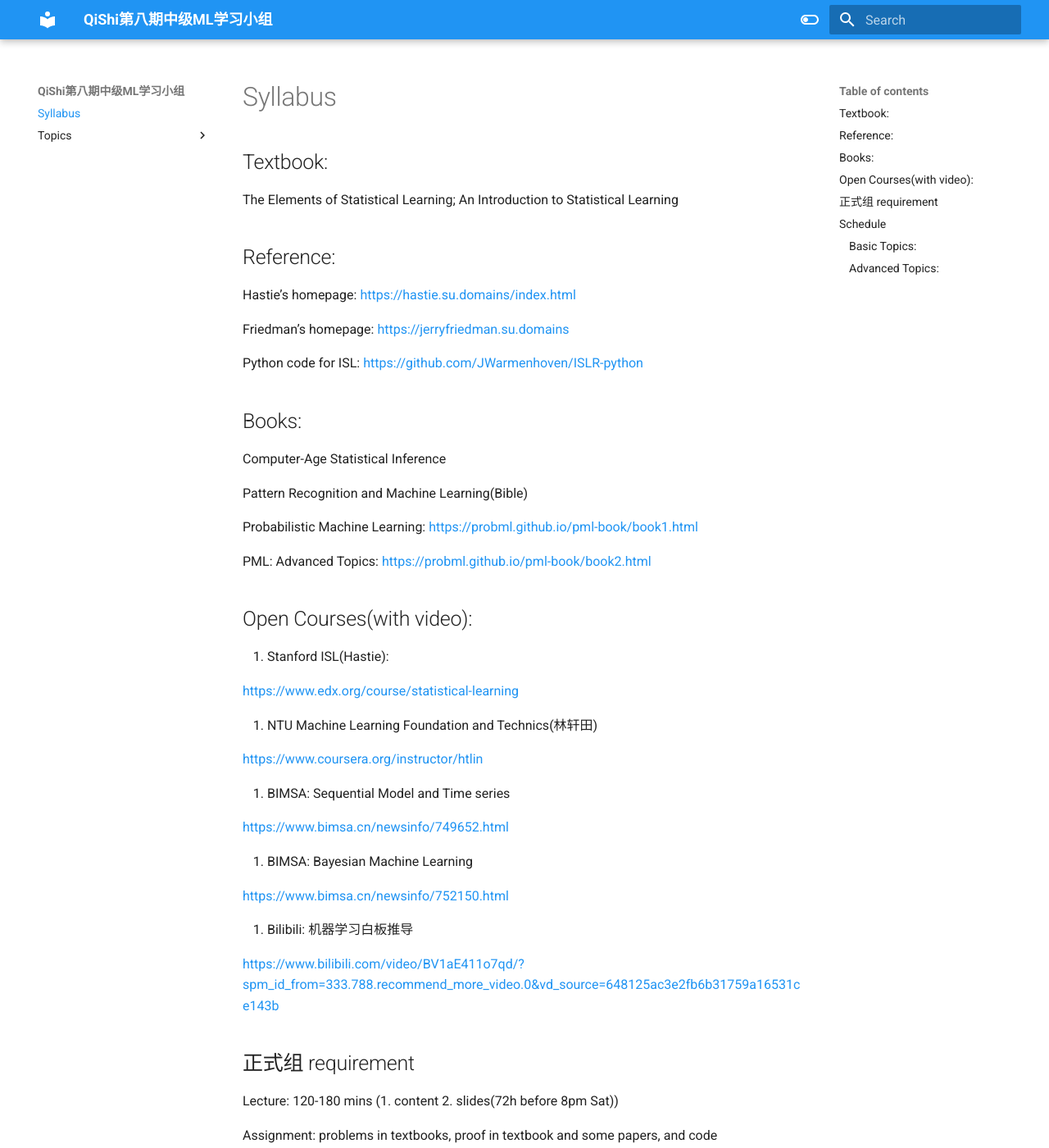
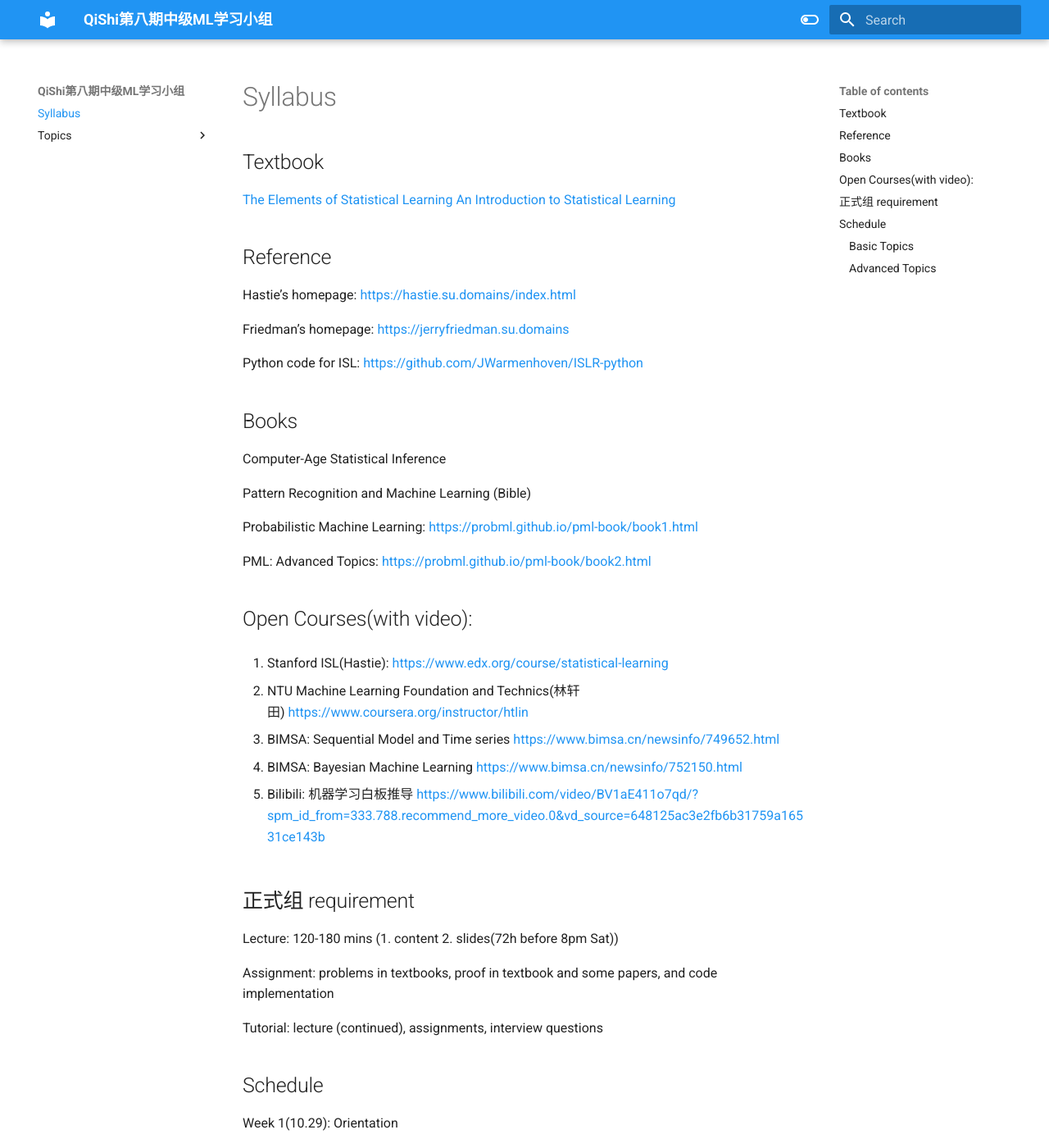
Before and after one commit to qishiclub/intermediate-ml-8th, an MkDocs documentation site: the page built from docs/index.md, in a window 1280 px wide and 1400 px high. Shown: the whole window at 82% size. Built offline with MkDocs 1.6.1 and Material for MkDocs 9.7.7, drawn with Linux system fonts in a browser that asks for light colours; some of the changed text lies outside the part shown.

Commit message:
Fix small issue with homepage

```diff
--- a/docs/index.md
+++ b/docs/index.md
@@ -1,10 +1,11 @@
 # Syllabus
 
-## Textbook:
+## Textbook
 
-The Elements of Statistical Learning; An Introduction to Statistical Learning
+[The Elements of Statistical Learning](https://hastie.su.domains/Papers/ESLII.pdf)
+[An Introduction to Statistical Learning](https://hastie.su.domains/ISLR2/ISLRv2_website.pdf)
 
-## Reference:
+## Reference
 
 Hastie’s homepage: [https://hastie.su.domains/index.html](https://hastie.su.domains/index.html)
 
@@ -12,11 +13,11 @@ Friedman’s homepage: [https://jerryfriedman.su.domains](https://jerryfriedman.
 
 Python code for ISL: [https://github.com/JWarmenhoven/ISLR-python](https://github.com/JWarmenhoven/ISLR-python)
 
-## Books:
+## Books
 
 Computer-Age Statistical Inference
 
-Pattern Recognition and Machine Learning(Bible)
+Pattern Recognition and Machine Learning (Bible)
 
 Probabilistic Machine Learning: [https://probml.github.io/pml-book/book1.html](https://probml.github.io/pml-book/book1.html)
 
@@ -24,25 +25,15 @@ PML: Advanced Topics: [https://probml.github.io/pml-book/book2.html](https://pro
 
 ## Open Courses(with video):
 
-1. Stanford ISL(Hastie):
+1. Stanford ISL(Hastie): [https://www.edx.org/course/statistical-learning](https://www.edx.org/course/statistical-learning)
 
-[https://www.edx.org/course/statistical-learning](https://www.edx.org/course/statistical-learning)
+2. NTU Machine Learning Foundation and Technics(林轩田) [https://www.coursera.org/instructor/htlin](https://www.coursera.org/instructor/htlin)
 
-2. NTU Machine Learning Foundation and Technics(林轩田)
+3. BIMSA: Sequential Model and Time series [https://www.bimsa.cn/newsinfo/749652.html](https://www.bimsa.cn/newsinfo/749652.html)
 
-[https://www.coursera.org/instructor/htlin](https://www.coursera.org/instructor/htlin)
+4. BIMSA: Bayesian Machine Learning [https://www.bimsa.cn/newsinfo/752150.html](https://www.bimsa.cn/newsinfo/752150.html)
 
-3. BIMSA: Sequential Model and Time series
-
-[https://www.bimsa.cn/newsinfo/749652.html](https://www.bimsa.cn/newsinfo/749652.html)
-
-4. BIMSA: Bayesian Machine Learning
-
-[https://www.bimsa.cn/newsinfo/752150.html](https://www.bimsa.cn/newsinfo/752150.html)
-
-5. Bilibili: 机器学习白板推导
-
-[https://www.bilibili.com/video/BV1aE411o7qd/?spm_id_from=333.788.recommend_more_video.0&vd_source=648125ac3e2fb6b31759a16531ce143b](https://www.bilibili.com/video/BV1aE411o7qd/?spm_id_from=333.788.recommend_more_video.0&vd_source=648125ac3e2fb6b31759a16531ce143b)
+5. Bilibili: 机器学习白板推导 [https://www.bilibili.com/video/BV1aE411o7qd/?spm_id_from=333.788.recommend_more_video.0&vd_source=648125ac3e2fb6b31759a16531ce143b](https://www.bilibili.com/video/BV1aE411o7qd/?spm_id_from=333.788.recommend_more_video.0&vd_source=648125ac3e2fb6b31759a16531ce143b)
 
 ## 正式组 requirement
 
@@ -56,7 +47,7 @@ Tutorial: lecture (continued), assignments, interview questions
 
 Week 1(10.29): Orientation
 
-### Basic Topics:
+### Basic Topics
 
 Week 2(11.5): Introduction1-Linear Algebra (Xiaonan Peng)
 
@@ -116,7 +107,7 @@ Week 19(3.4): Tutorial 7(Xiaonan Peng)
 
 Week 20(3.11): Tutorial 8(Jade Tan)
 
-### Advanced Topics:
+### Advanced Topics
 
 Week 21(3.18): Lecture 9: Prototype Analysis ,KNN, and Survival Analysis (Bowei Fan)
 
```
